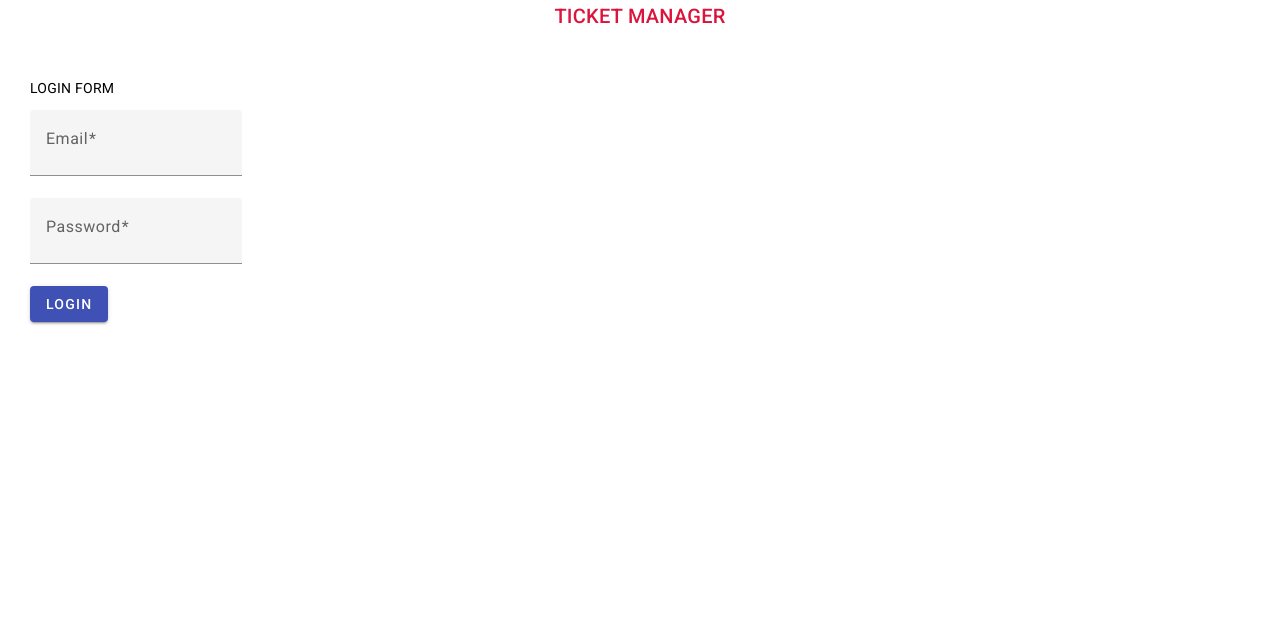
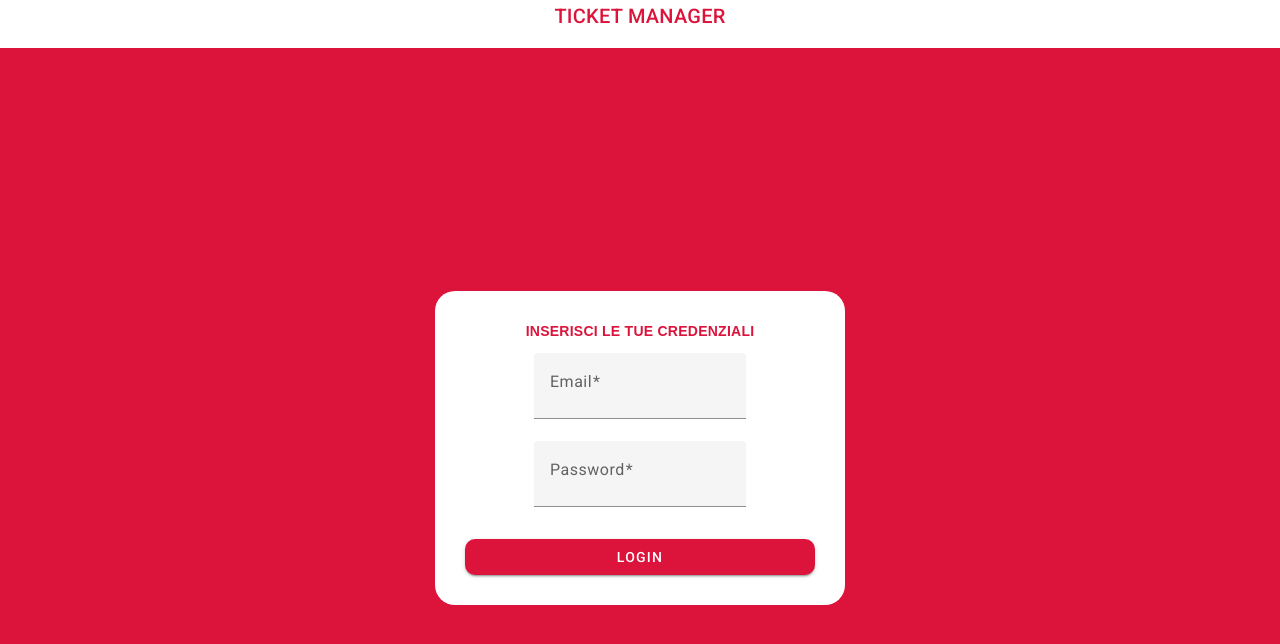
Before and after one commit to Mranderson121/TICKET_JIRA_FE, an Angular app: page / in a window 1280 px wide. Shown: the top 644 px of the page. Built offline with nearby package versions, Linux system fonts and the light colour scheme.

Commit message:
aggiunto stile pagina login

```diff
--- a/src/app/components/login/login.component.css
+++ b/src/app/components/login/login.component.css
@@ -14,14 +14,24 @@ h2 {
     color: crimson;
 }
 
+p {
+    font-weight: bold;
+    align-items: center;
+    color: crimson;
+    justify-content: center;
+}
+
 .formContainer {
     width: 350px;
     background-color: white;
     padding: 30px;
     border-radius: 20px;
+    text-align: center;
+    align-items: center;
+    justify-content: center;
 }
 
-.formContainer input[type="submit"] {
+.formContainer button {
     margin-top: 10px;
     width: 100%;
     padding: 10px;
@@ -32,9 +42,16 @@ h2 {
     cursor: pointer;
 }
 
-.formContainer input[type="text"],
-.formContainer input[type="password"] {
-    width: 95%;
+/* Stile per input all'interno di mat-form-field */
+.formContainer mat-form-field input {
+    width: 100%;
     padding: 5px;
-    display: flex;
+    box-sizing: border-box; /* Assicura che il padding non aggiunga dimensioni aggiuntive */
 }
+
+/* Stile per il messaggio di errore */
+.formContainer .signUp-message-failed {
+    margin-top: 10px;
+    color: red;
+    text-align: center;
+}
--- a/src/app/components/login/login.component.html
+++ b/src/app/components/login/login.component.html
@@ -1,42 +1,29 @@
 <h2>TICKET MANAGER</h2>
 
-<!-- <body>
+<body>
   <div class="formContainer">
-    <p style="text-align: center"><b>INSERISCI LE TUE CREDENZIALI!</b></p>
-    <form (ngSubmit)="onSubmit()">
-      <input type="text" placeholder="username"  /> <br />
-      <input type="text" placeholder="password"  />
+    <form [formGroup]="loginForm" (ngSubmit)="loginOnSubmit()">
+      <div>
+        <p>INSERISCI LE TUE CREDENZIALI</p>
+      </div>
 
-    </form>
-  </div>
-</body> -->
-
-
-<div class="formContainer">
-    <form [formGroup]="loginForm" (ngSubmit)="loginOnSubmit()">
-      <p>LOGIN FORM</p>
-      <mat-form-field >
+      <mat-form-field>
         <mat-label>Email</mat-label>
         <input type="text" name="email" formControlName="email" matInput />
       </mat-form-field>
 
-      <mat-form-field >
-        <mat-label >Password</mat-label>
-        <input
-          type="password"
-          name="password"
-          formControlName="password"
-          matInput
-
-        />
+      <mat-form-field>
+        <mat-label>Password</mat-label>
+        <input type="password" name="password" formControlName="password" matInput />
       </mat-form-field>
       <br>
 
-      <button [disabled]="" mat-raised-button color="primary" >LOGIN</button>
+      <button [disabled]="" mat-raised-button color="primary">LOGIN</button>
     </form>
 
     <div class="signUp-message-failed" *ngIf="failLoginMsg">
       <p>Username o password errate</p>
     </div>
 
-</div>
+  </div>
+</body>
```
